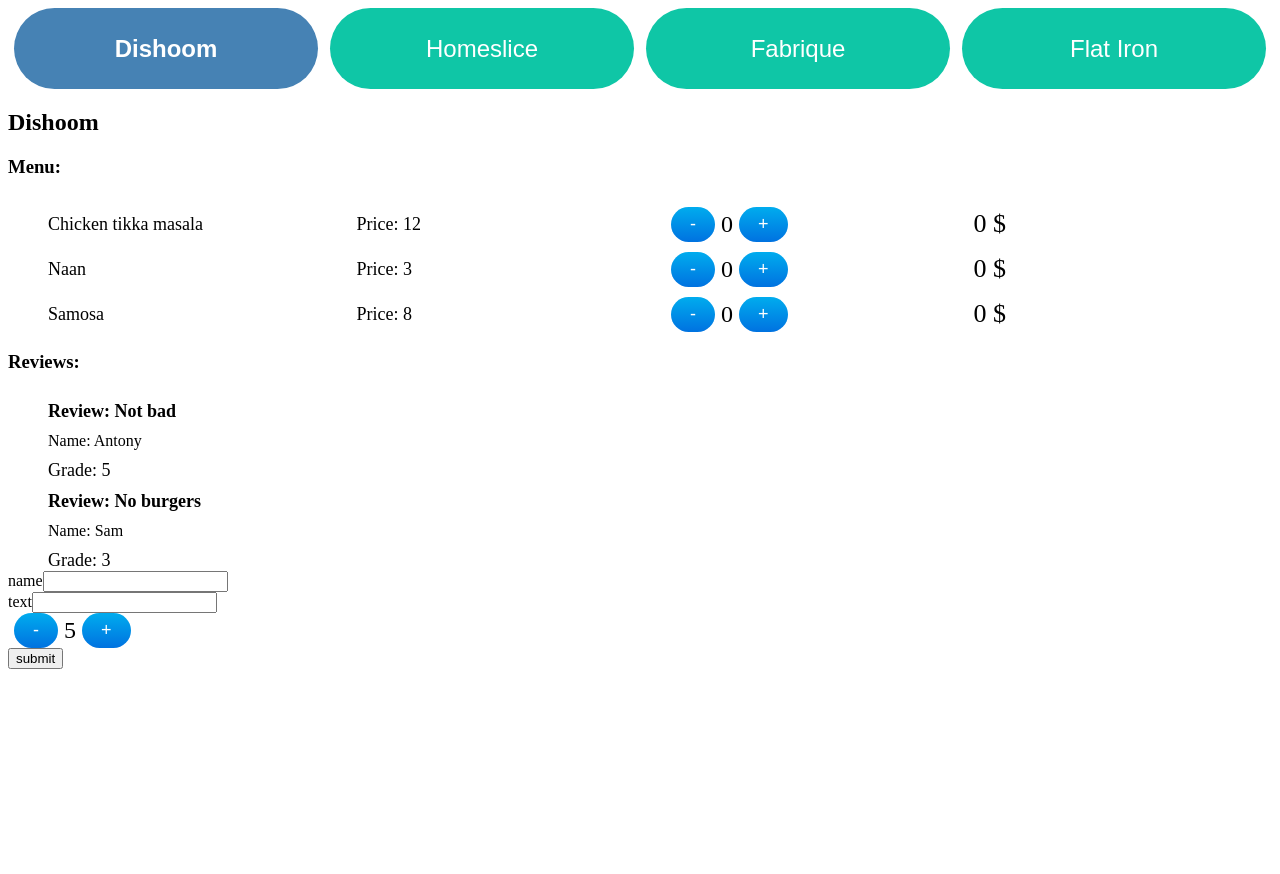
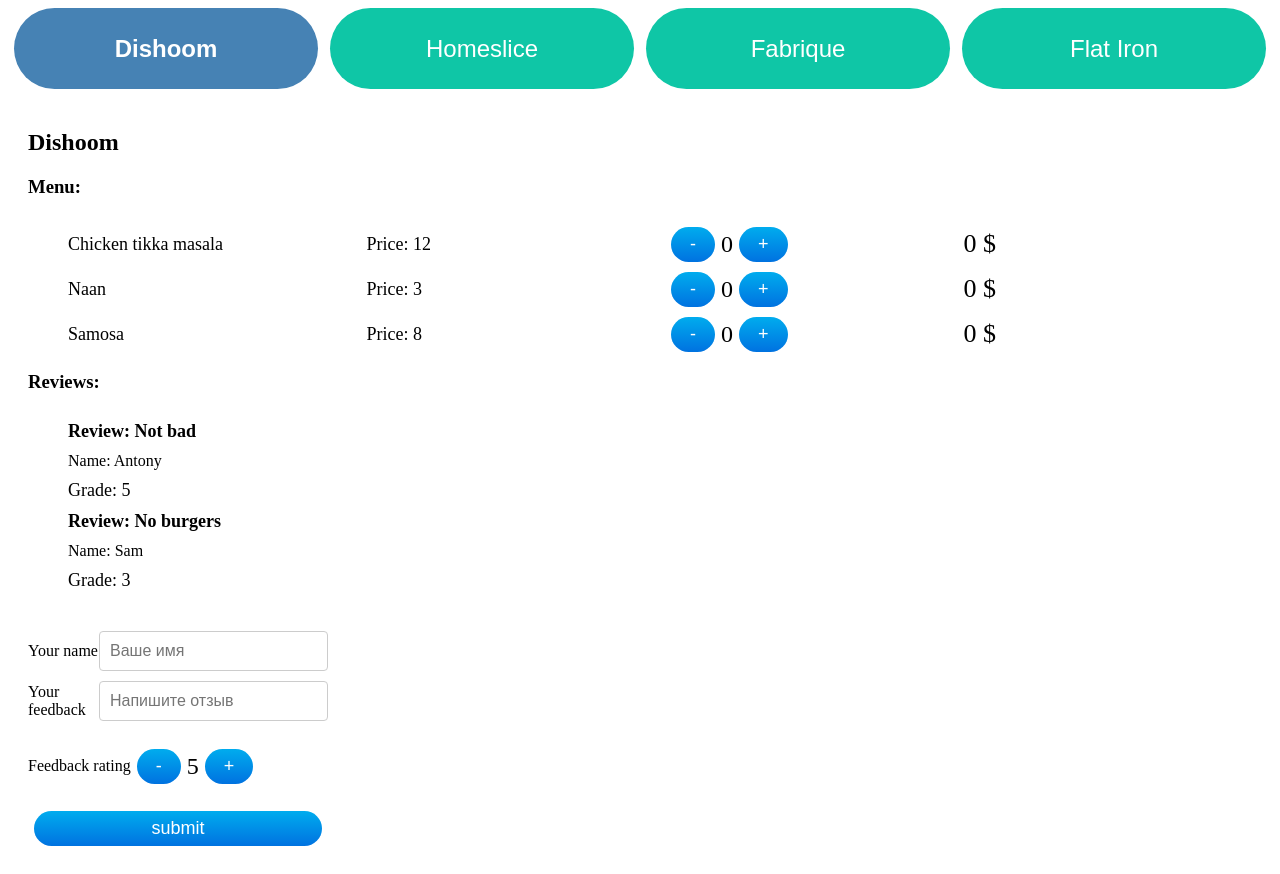
Before and after one commit to YuriiBoltukov/learn-js-react-homework, a React (Vite) app: page / in a window 1280 px wide. Both pictures are taken after a click on the button "Dishoom". Before the commit the page ends 800 px from the top, so only its background shows below. Built offline with nearby package versions, Linux system fonts and the light colour scheme.

Commit message:
feat lecture 5 hw

```diff
--- a/src/components/Restaurant/Restaurant.tsx
+++ b/src/components/Restaurant/Restaurant.tsx
@@ -3,6 +3,7 @@
 import { RestaurantReviews } from "../RestaurantReviews/RestaurantReviews.tsx";
 import { RestaurantModel } from "../../Models/interfaces.ts";
 import { ReviewForm } from "../ReviewForm/ReviewForm.tsx";
+import style from "./restaurant.module.scss";
 
 export interface RestaurantProps {
   restaurant: RestaurantModel;
@@ -10,7 +11,7 @@
 
 export const Restaurant: React.FC<RestaurantProps> = ({ restaurant }) => {
   return (
-    <>
+    <div className={style.restaurant}>
       <h2>{restaurant.name}</h2>
       <div>
         <h3>Menu:</h3>
@@ -21,6 +22,6 @@
         <RestaurantReviews reviews={restaurant.reviews} />
       </div>
       <ReviewForm />
-    </>
+    </div>
   );
 };
--- /dev/null
+++ b/src/components/Restaurant/restaurant.module.scss
@@ -0,0 +1,3 @@
+.restaurant {
+  padding: 20px;
+}
--- a/src/components/ReviewForm/ReviewForm.tsx
+++ b/src/components/ReviewForm/ReviewForm.tsx
@@ -2,6 +2,7 @@
 import { Counter } from "../Counter/Counter.tsx";
 import { SET_NAME, SET_RATING, SET_SUBMIT, SET_TEXT } from "../../constants.ts";
 import { formReducer } from "../../utils/formReducer.ts";
+import style from "./reviewForm.module.scss";
 
 export interface FormState {
   name: string;
@@ -36,37 +37,46 @@
   }
 
   return (
-    <form>
-      <div>
-        <label htmlFor="name">name</label>
+    <form className={style.form}>
+      <div className={style.form_input}>
+        <label className={style.form_input_label} htmlFor="name">
+          Your name
+        </label>
         <input
           id="name"
           type="text"
           value={form.name}
+          placeholder={"Ваше имя"}
+          className={style.form_input_item}
           onChange={(event) => {
             dispatch({ type: SET_NAME, payload: event.target.value });
           }}
         />
       </div>
-      <div>
-        <label htmlFor="text">text</label>
+      <div className={style.form_input}>
+        <label className={style.form_input_label} htmlFor="text">
+          Your feedback
+        </label>
         <input
           id="text"
           type="text"
           value={form.text}
+          placeholder={"Напишите отзыв"}
+          className={style.form_input_item}
           onChange={(event) => {
             dispatch({ type: SET_TEXT, payload: event.target.value });
           }}
         />
       </div>
-      <div>
+      <div className={style.form_counter}>
+        <p>Feedback rating</p>
         <Counter
           count={form.rating}
           increment={increment}
           decrement={decrement}
         />
       </div>
-      <button type="submit" onClick={handleSubmit}>
+      <button className={style.form_btn} type="submit" onClick={handleSubmit}>
         submit
       </button>
     </form>
--- /dev/null
+++ b/src/components/ReviewForm/reviewForm.module.scss
@@ -0,0 +1,65 @@
+.form {
+  display: flex;
+  flex-direction: column;
+  max-width: 300px;
+  margin-top: 30px;
+
+
+  &_input {
+    margin-top: 10px;
+    display: flex;
+    justify-content: space-between;
+    align-items: center;
+
+    &_item {
+      padding: 10px;
+      box-sizing: border-box;
+      border-radius: 4px;
+      border: 1px solid #ccc;
+      font-size: 16px;
+    }
+
+    &_label {
+      font-size: 16px;
+    }
+  }
+
+  &_counter {
+    margin-top: 20px;
+    display: flex;
+  }
+
+  &_btn {
+    color: #fff;
+    background: linear-gradient(to bottom, #00acee, #0072e0);
+    font-size: 18px;
+    font-weight: 500;
+    padding: 4px 16px;
+    border-radius: 100px;
+    border: 3px solid transparent;
+    text-decoration: none;
+    background-origin: border-box;
+    margin: 20px 6px 0;
+  }
+
+  &_btn--outline {
+    background: transparent;
+    color: #0072e0;
+    border-color: #0072e0;
+  }
+
+  &_btn:hover {
+    background: #1d49aa;
+  }
+
+  &_btn:focus {
+    outline: none;
+    box-shadow: 0 0 0 4px #cbd6ee;
+  }
+
+  &_btn[disabled] {
+    color: #d2d5db;
+    background: #6c7589;
+    cursor: not-allowed;
+  }
+}
```
